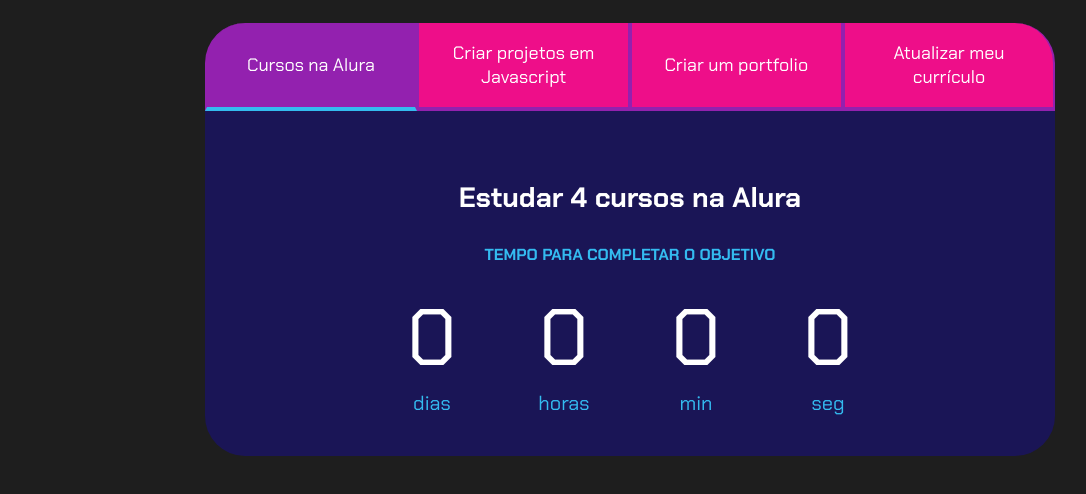
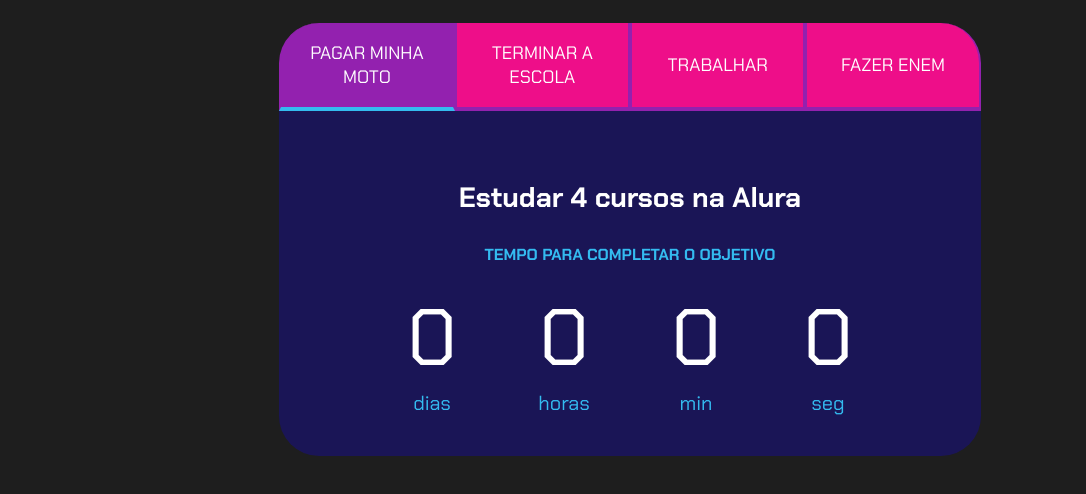
Before and after one commit to Grcys/aluraaaaaaaaaaaaaaaaaaaaaaaaaaaaaaaaaaaaaaaaaaaaaaaaa, a plain HTML site: page aluraaaaaaaa/index.html in a window 1280 px wide. Shown: the part 80-574 px from the top of the page, without its empty margins (10-1096 px from the left). Drawn offline with Linux system fonts and the light colour scheme.

Commit message:
Update index.html

```diff
--- a/aluraaaaaaaa/index.html
+++ b/aluraaaaaaaa/index.html
@@ -13,10 +13,10 @@
         <h2 class="titulo-principal">Meus objetivos do ano<span>_</span></h2>
         <div class="conteudo">
             <div class="botoes">
-                <button class="botao ativo">Cursos na Alura</button>
-                <button class="botao">Criar projetos em Javascript</button>
-                <button class="botao">Criar um portfolio</button>
-                <button class="botao">Atualizar meu currículo</button>
+                <button class="botao ativo">PAGAR MINHA MOTO</button>
+                <button class="botao">TERMINAR A ESCOLA</button>
+                <button class="botao">TRABALHAR</button>
+                <button class="botao">FAZER ENEM</button>
             </div>
             <div class="abas-textos">
                 <div class="aba-conteudo ativo">
```
